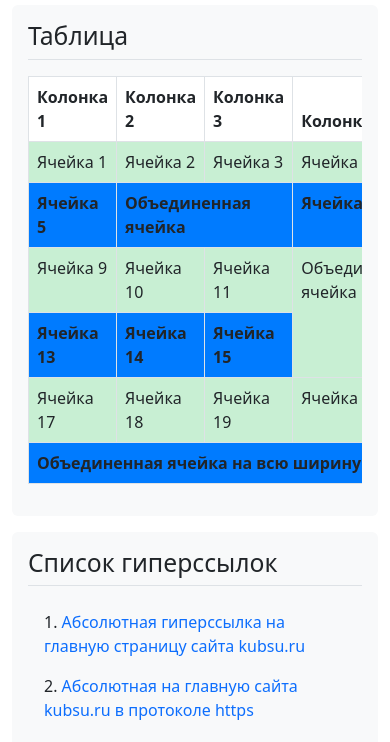
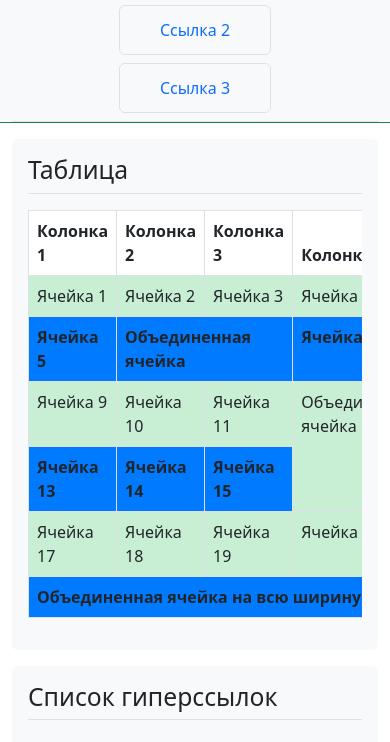
Before and after one commit to s0195838/laba4, a plain HTML site: page index.html in a window 390 px wide. Shown: the part 119-861 px from the top of the page. Drawn offline with nearby package versions, Linux system fonts and the light colour scheme.

Commit message:
index.html

```diff
--- a/index.html
+++ b/index.html
@@ -35,6 +35,21 @@
             border-color: #dee2e6 !important;      /* Цвет границ */
             background-color: transparent !important; /* Прозрачный фон ячеек */
         }
+
+        /* Стили для мобильного меню */
+        @media (max-width: 767.98px) {
+            .mobile-menu {
+                flex-direction: column !important;
+                gap: 0.5rem !important;
+            }
+            .mobile-menu a {
+                width: 100% !important;
+                text-align: center !important;
+                padding: 0.75rem 1rem !important;
+                border: 1px solid #dee2e6 !important;
+                border-radius: 0.375rem !important;
+            }
+        }
     </style>
 </head>
 
@@ -53,7 +68,7 @@
                     <span class="fs-4 fw-bold text-dark">Название сайта</span>
                     <!-- Название сайта: fs-4 - размер шрифта, fw-bold - жирный, text-dark - темный цвет -->
                 </div>
-                <nav class="d-flex flex-wrap gap-2 gap-md-3 justify-content-center">
+                <nav class="d-flex flex-wrap gap-2 gap-md-3 justify-content-center mobile-menu">
                     <!-- Навигационное меню: flex-wrap - перенос на новую строку, gap - расстояние между ссылками -->
                     <a href="#" class="text-decoration-none text-primary fw-medium px-2 py-1 rounded">Ссылка меню 1</a>
                     <!-- text-decoration-none - убрать подчеркивание, text-primary - синий цвет -->
```
